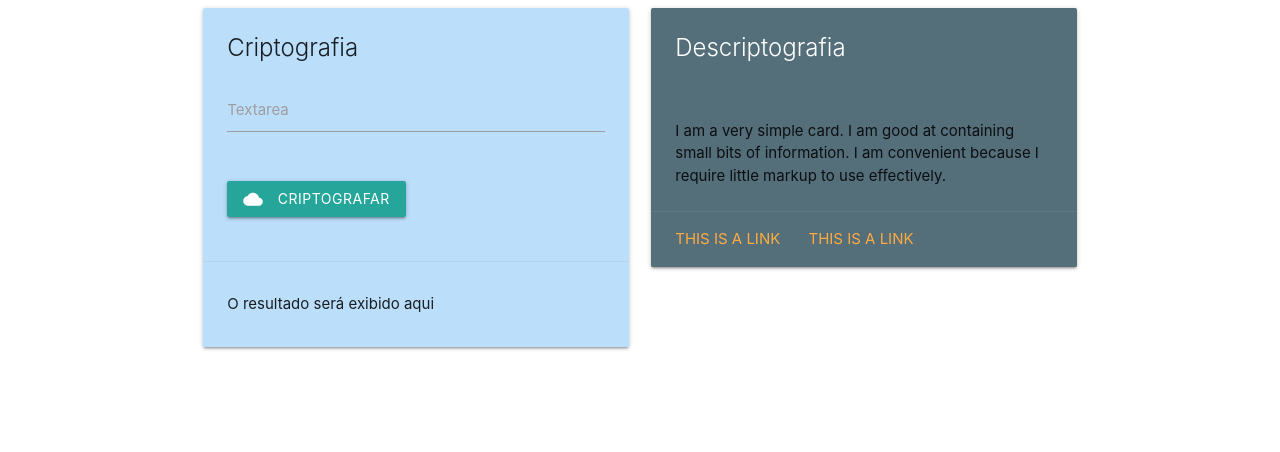
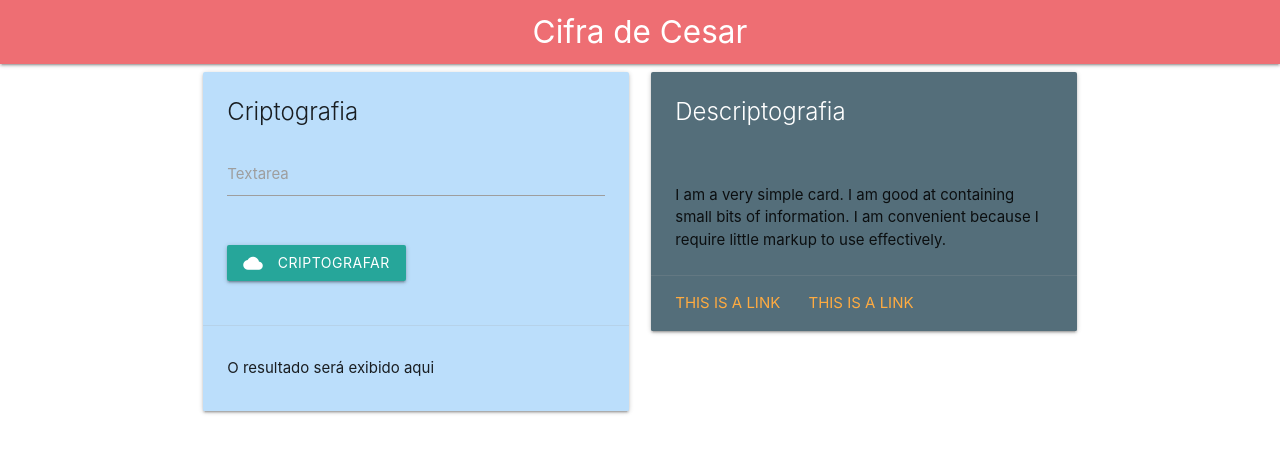
Before and after one commit to jrsilva95/cifra_cesar, a plain HTML site: page index.html in a window 1280 px wide. Drawn offline with nearby package versions, Linux system fonts and the light colour scheme.

Commit message:
feat adicionado navbar

```diff
--- a/index.html
+++ b/index.html
@@ -9,6 +9,11 @@
     <title>Cifra de Cesar</title>
   </head>
   <body>
+    <nav>
+      <div class="nav-wrapper">
+        <a href="#" class="brand-logo center">Cifra de Cesar</a>
+      </div>
+    </nav>
     <div class="container">
       <div class="row">
         <div class="col s6">
```
